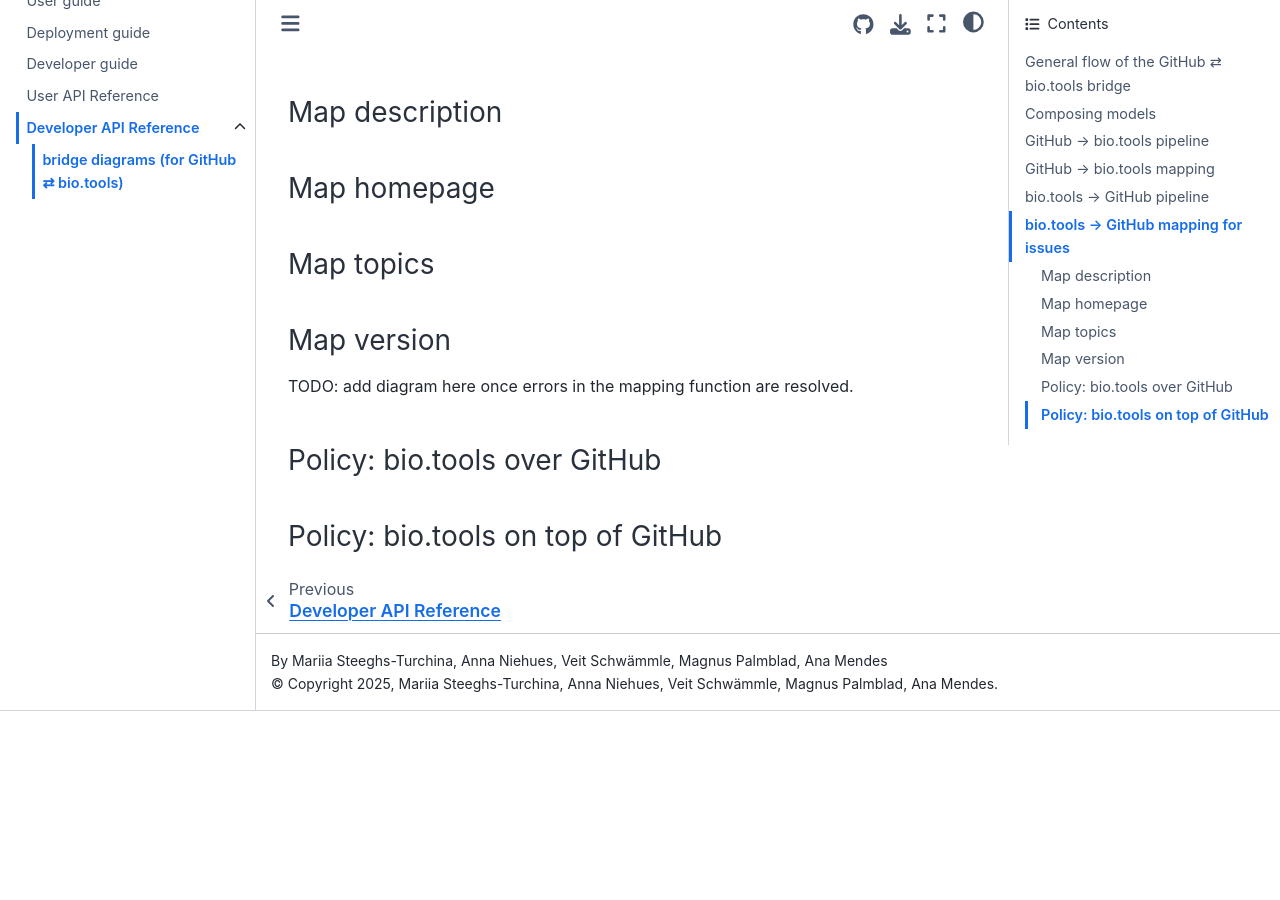
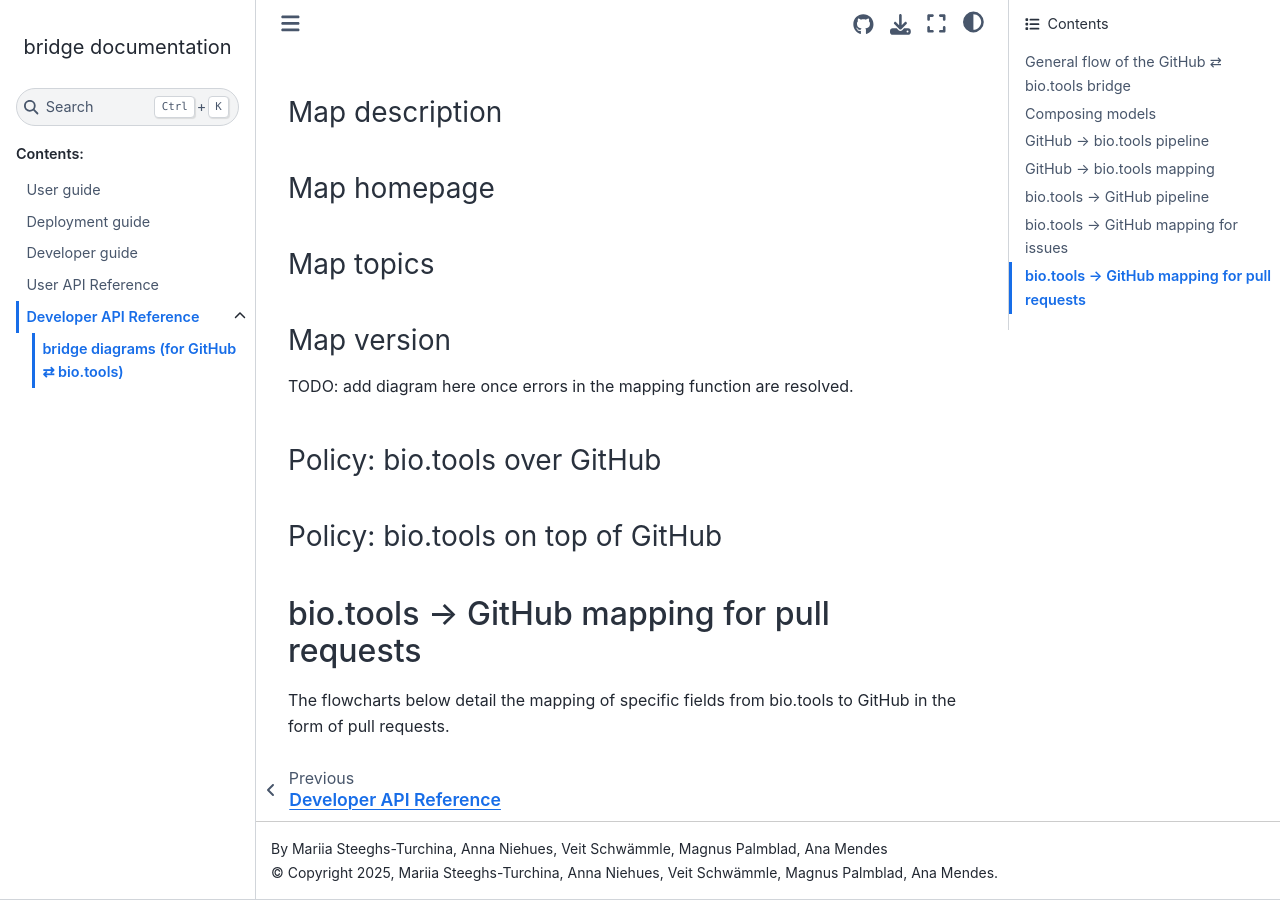
Before and after one commit to bio-tools/biohackathon2025, a Sphinx documentation site: the page built from docs/source/api_reference/diagrams.rst, in a window 1280 px wide and 900 px high, scrolled down 1780 px. Built offline with Sphinx 7.4.7 and the Sphinx Book theme 1.1.4, drawn with Linux system fonts in a browser that asks for light colours; pages that are not in the unit, such as notebooks, are missing from menus; before the commit the page ends 2491 px from its top, so only the background shows below that.

Commit message:
doc: let policy decide both issue and pr creation

```diff
--- a/docs/source/api_reference/diagrams.rst
+++ b/docs/source/api_reference/diagrams.rst
@@ -125,3 +125,10 @@
 ~~~~~~~~~~~~~~~~~~~~~~~~~~~~~~~~~~
 
 .. mermaid:: diagrams/bt2gh/policy-bt-ontop-gh.mmd
+
+
+bio.tools → GitHub mapping for pull requests
+---------------------------------------------
+
+The flowcharts below detail the mapping of specific fields from bio.tools to GitHub
+in the form of pull requests.
```
Also changed, not shown: 2 other files.
